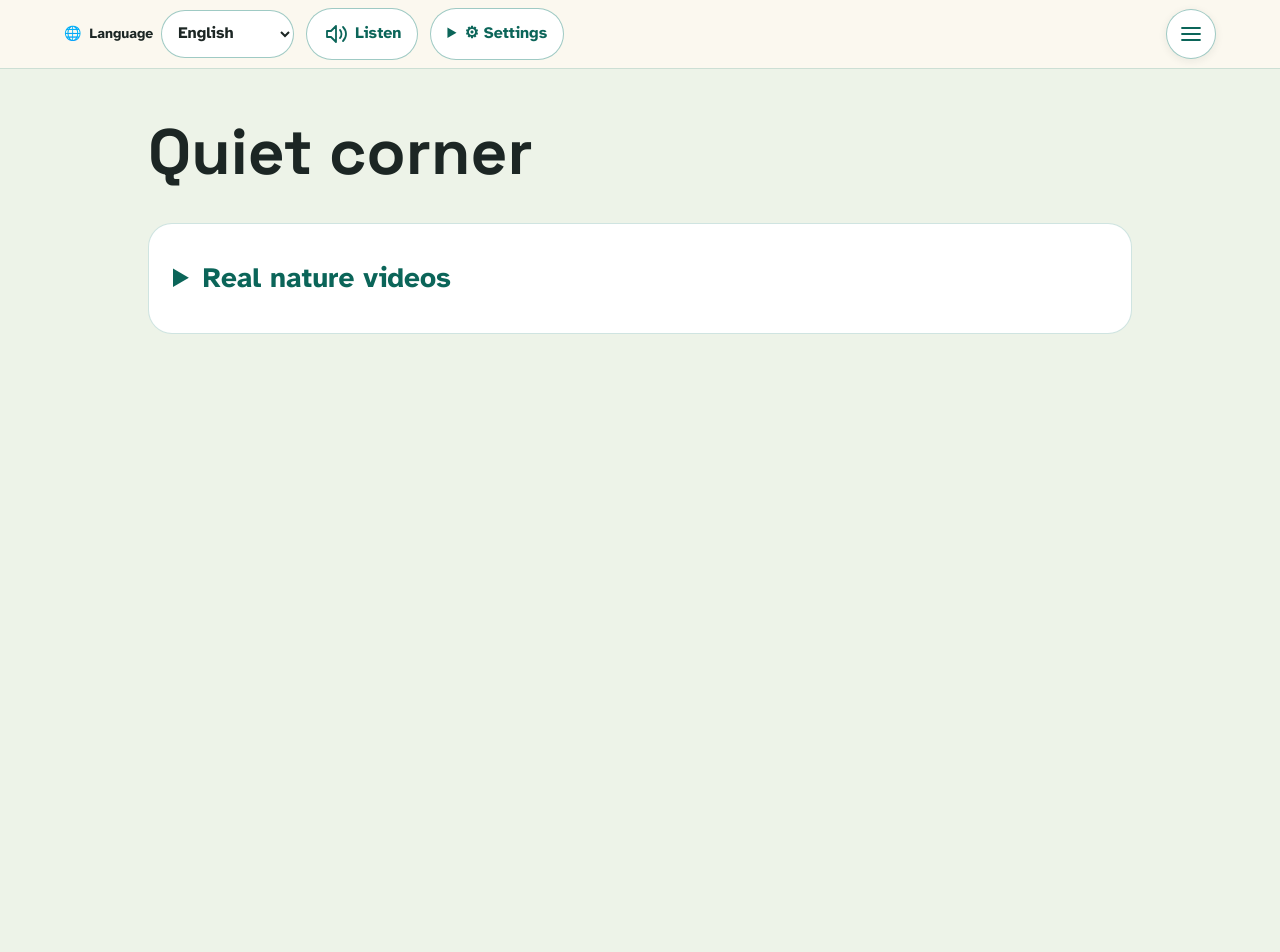
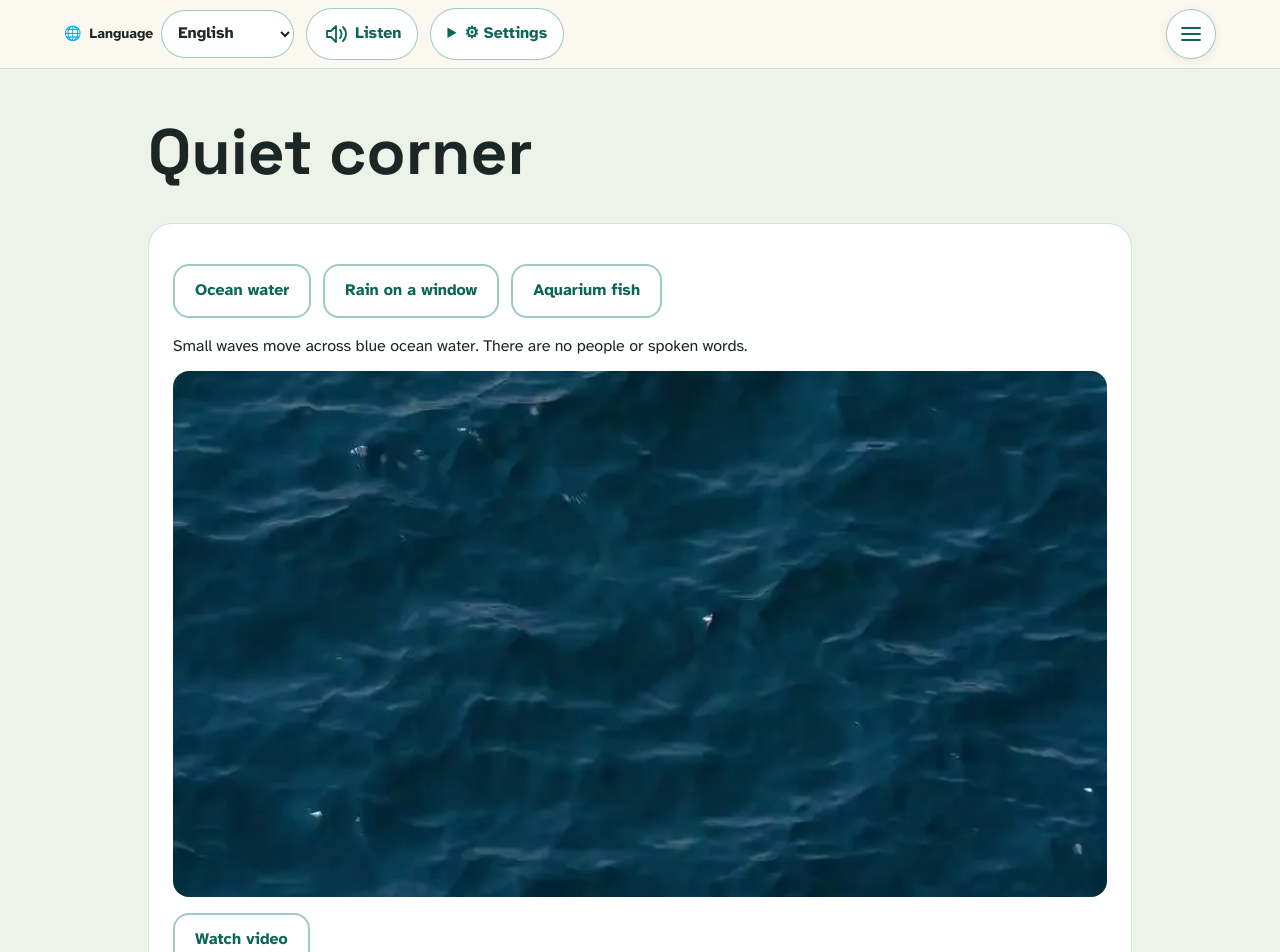
Before and after one commit to laviniamoraru28-creator/money-quest, a Next.js app: page /en/quiet-corner in a window 1280 px wide. Shown: the top 952 px of the page. Before the commit the page ends 869 px from the top, so only its background shows below. Built offline with nearby package versions, Linux system fonts and the light colour scheme.

Commit message:
Show existing Quiet Corner videos directly and remove redundant notices and repeat control

```diff
--- a/src/components/QuietVideos.tsx
+++ b/src/components/QuietVideos.tsx
@@ -10,10 +10,8 @@ export default function QuietVideos({locale}: {locale: Locale}) {
   const t = quietVideoCopy[locale];
   const {reducedMotion} = useAccessibilityPrefs();
   const [systemReduced, setSystemReduced] = useState(true);
-  const [open, setOpen] = useState(false);
   const [selected, setSelected] = useState(0);
   const [loaded, setLoaded] = useState(false);
-  const [repeat, setRepeat] = useState(false);
   const [error, setError] = useState("");
   const video = useRef<HTMLVideoElement>(null);
   const generation = useRef(0);
@@ -46,22 +44,20 @@ export default function QuietVideos({locale}: {locale: Locale}) {
   useEffect(() => {if (reducedMotion) stop();}, [reducedMotion, stop]);
   useEffect(() => {
     const node = video.current;
-    if (!loaded || !open || reduced || !node) return;
+    if (!loaded || reduced || !node) return;
     const id = generation.current;
     // Only a Watch video click sets loaded; changing settings never starts it.
     void node.play().catch(() => {if (id === generation.current) setError(t.unavailable);});
     return () => {node.pause(); node.removeAttribute("src"); node.load();};
-  }, [loaded, open, reduced, selected, t.unavailable]);
-  return <details className="mt-5 rounded-3xl border border-teal/20 bg-white p-4 sm:p-6" onToggle={event => {setOpen(event.currentTarget.open); if (!event.currentTarget.open) stop();}}>
-    <summary className="min-h-12 cursor-pointer py-2 text-xl font-bold text-teal-text">{t.title}</summary>
-    {open && <div className="mt-3">
-      <p>{t.intro}</p><p className="mt-2 text-sm">{t.notice}</p>
+  }, [loaded, reduced, selected, t.unavailable]);
+  return <section aria-label={t.title} className="mt-5 rounded-3xl border border-teal/20 bg-white p-4 sm:p-6">
+    <div className="mt-3">
       <div className="my-4 flex flex-wrap gap-3">{quietVideos.map((item,index) => <button key={item.id} type="button" className={button} aria-pressed={selected === index} onClick={() => {stop(); setSelected(index);}}>{t[item.id]}</button>)}</div>
       <p id="quiet-video-description" className="mb-3">{t[descriptions[clip.id]]}</p>
-      {loaded ? <video key={clip.id} ref={video} controls muted playsInline preload="none" loop={repeat} src={`/media/quiet/${clip.id}-v1.mp4`} poster={`/images/money-quest/quiet/${clip.id}-video-poster-v1.webp`} aria-label={t[clip.id]} aria-describedby="quiet-video-description" className="aspect-video w-full rounded-2xl bg-ink" onError={() => setError(t.unavailable)} onPlay={event => {if (reduced || document.hidden) {event.currentTarget.pause(); return;}}}/> : <Image unoptimized src={`/images/money-quest/quiet/${clip.id}-video-poster-v1.webp`} alt={t[descriptions[clip.id]]} width={960} height={540} className="aspect-video h-auto w-full rounded-2xl object-cover"/>}
-      <div className="mt-4 flex flex-wrap items-center gap-4"><button type="button" className={button} disabled={!loaded && reduced} onClick={() => {if (loaded) stop(); else {setError(""); setLoaded(true);}}}>{loaded ? t.close : t.play}</button><label className="flex min-h-12 items-center gap-3"><input type="checkbox" checked={repeat} className="h-6 w-6 accent-teal" onChange={event => setRepeat(event.target.checked)}/>{t.repeat}</label></div>
+      {loaded ? <video key={clip.id} ref={video} controls muted playsInline preload="none" src={`/media/quiet/${clip.id}-v1.mp4`} poster={`/images/money-quest/quiet/${clip.id}-video-poster-v1.webp`} aria-label={t[clip.id]} aria-describedby="quiet-video-description" className="aspect-video w-full rounded-2xl bg-ink" onError={() => setError(t.unavailable)} onPlay={event => {if (reduced || document.hidden) {event.currentTarget.pause(); return;}}}/> : <Image unoptimized src={`/images/money-quest/quiet/${clip.id}-video-poster-v1.webp`} alt={t[descriptions[clip.id]]} width={960} height={540} className="aspect-video h-auto w-full rounded-2xl object-cover"/>}
+      <div className="mt-4 flex flex-wrap items-center gap-4"><button type="button" className={button} disabled={!loaded && reduced} onClick={() => {if (loaded) stop(); else {setError(""); setLoaded(true);}}}>{loaded ? t.close : t.play}</button></div>
       {reduced && <p className="mt-3 text-sm">{t.reduced}</p>}<p role="status" className="mt-2 text-sm">{error}</p>
       <p className="mt-4 text-sm">{t.credit}: {clip.author}, Pexels. <a className="text-teal-text underline" href={clip.source} rel="noreferrer">{t.source}</a></p>
-    </div>}
-  </details>;
+    </div>
+  </section>;
 }
```
